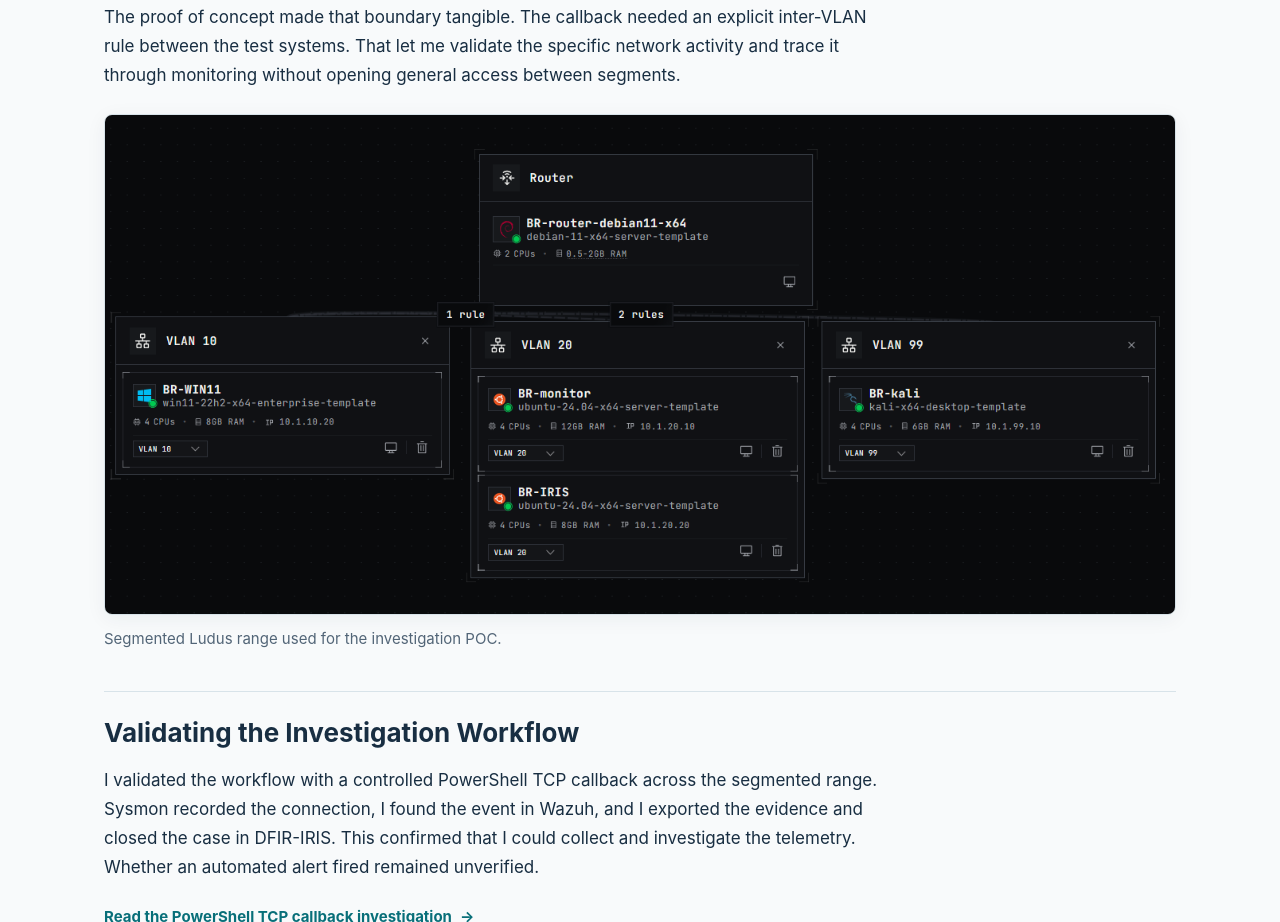
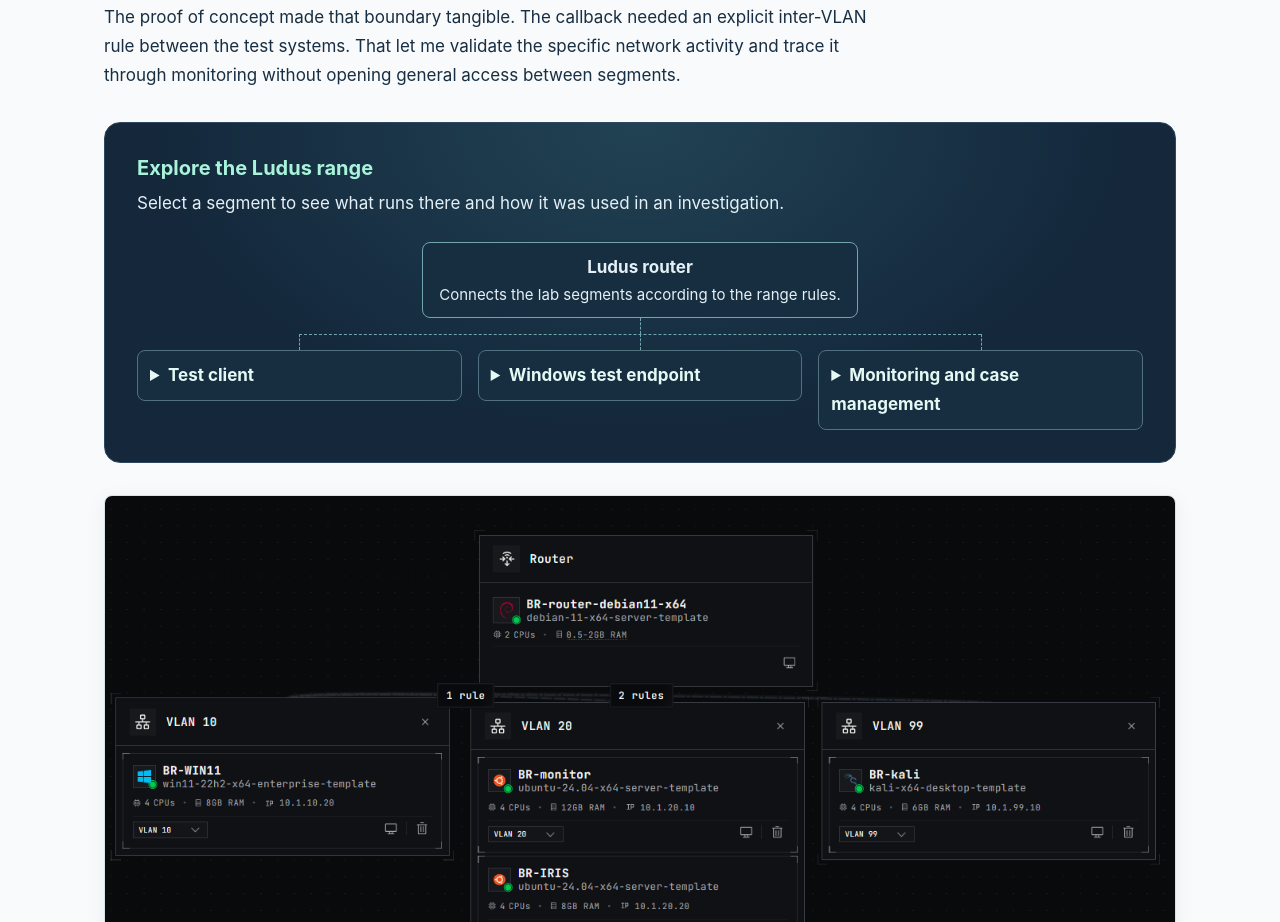
Before and after one commit to SLyzzed/cybersecurity-portfolio, an Astro site: page /cybersecurity-portfolio/projects/ludus in a window 1280 px wide. Shown: the part 2279-3201 px from the top of the page. Built offline with nearby package versions, Linux system fonts and the light colour scheme; Astro itself is replaced by a stand-in of ours.

Commit message:
Add interactive Ludus lab map

```diff
--- /dev/null
+++ b/src/components/LudusLabMap.astro
@@ -0,0 +1,160 @@
+---
+import { sitePath } from "../lib/content";
+
+const segments = [
+  {
+    title: "Test client",
+    systems: [{ name: "Kali Linux", role: "Generates controlled lab traffic and receives the test callback." }],
+    investigations: [
+      { title: "PowerShell TCP callback", slug: "powershell-tcp-callback" },
+      { title: "VAmPI API investigation", slug: "vampi-unauthorised-api-data-access" }
+    ]
+  },
+  {
+    title: "Windows test endpoint",
+    systems: [{ name: "Windows 11 + Sysmon", role: "Runs the controlled Windows test and records endpoint activity." }],
+    investigations: [{ title: "PowerShell TCP callback", slug: "powershell-tcp-callback" }]
+  },
+  {
+    title: "Monitoring and case management",
+    systems: [
+      { name: "Wazuh", role: "Collects lab telemetry and makes events searchable." },
+      { name: "DFIR-IRIS", role: "Holds investigation notes, evidence and timelines." }
+    ],
+    investigations: [
+      { title: "PowerShell TCP callback", slug: "powershell-tcp-callback" },
+      { title: "VAmPI API investigation", slug: "vampi-unauthorised-api-data-access" }
+    ]
+  }
+];
+---
+
+<section class="lab-map" aria-labelledby="ludus-map-title">
+  <h3 id="ludus-map-title">Explore the Ludus range</h3>
+  <p class="map-intro">Select a segment to see what runs there and how it was used in an investigation.</p>
+  <div class="map-router">
+    <strong>Ludus router</strong>
+    <span>Connects the lab segments according to the range rules.</span>
+  </div>
+
+  <div class="map-segments">
+    {segments.map(({ title, systems, investigations }) => (
+      <details class="map-segment">
+        <summary>{title}</summary>
+        <div class="map-node-content">
+          <dl>
+            {systems.map(({ name, role }) => (
+              <div>
+                <dt>{name}</dt>
+                <dd>{role}</dd>
+              </div>
+            ))}
+          </dl>
+          <ul aria-label="Related investigations">
+            {investigations.map(({ title, slug }) => (
+              <li><a href={sitePath(`/incident-investigations/${slug}/`)}>{title}</a></li>
+            ))}
+          </ul>
+        </div>
+      </details>
+    ))}
+  </div>
+</section>
+
+<style>
+  .lab-map {
+    --map-line: #72a6ac;
+    padding: clamp(18px, 4vw, 32px);
+    margin: 32px 0;
+    border: 1px solid #30485f;
+    border-radius: 16px;
+    background: radial-gradient(ellipse at top, #214354, #14273b 65%);
+    color: #e4f0f6;
+  }
+  .lab-map h3 { margin: 0 0 8px; color: #a9f3db; }
+  .map-intro { margin: 0 0 24px; }
+  .map-router {
+    width: fit-content;
+    max-width: 100%;
+    margin-inline: auto;
+    padding: 10px 16px;
+    border: 1px solid var(--map-line);
+    border-radius: 8px;
+    background: #172e41;
+    text-align: center;
+  }
+  .map-router strong, .map-router span { display: block; }
+  .map-router span { font-size: var(--font-size-small); }
+  .map-segments {
+    position: relative;
+    display: grid;
+    grid-template-columns: repeat(3, minmax(0, 1fr));
+    align-items: start;
+    gap: 16px;
+    padding-top: 32px;
+  }
+  .map-segments::before, .map-segments::after, .map-segment::before {
+    content: "";
+    position: absolute;
+    pointer-events: none;
+  }
+  .map-segments::before {
+    top: 0;
+    left: 50%;
+    height: 16px;
+    border-left: 1px dashed var(--map-line);
+  }
+  .map-segments::after {
+    top: 16px;
+    inset-inline: calc((100% - 32px) / 6);
+    border-top: 1px dashed var(--map-line);
+  }
+  .map-segment {
+    position: relative;
+    min-width: 0;
+    border: 1px solid #51717f;
+    border-radius: 8px;
+    background: #172e41;
+  }
+  .map-segment::before {
+    top: -17px;
+    left: 50%;
+    height: 16px;
+    border-left: 1px dashed var(--map-line);
+  }
+  .map-segment summary {
+    min-height: 44px;
+    padding: 10px 12px;
+    border-radius: 7px;
+    color: #e4f9f4;
+    cursor: pointer;
+    font-weight: 650;
+  }
+  .map-segment summary:hover, .map-segment[open] summary { background: #254958; }
+  .map-segment summary:focus-visible, .map-segment a:focus-visible { outline-color: #a9f3db; }
+  .map-node-content { padding: 8px 12px 12px; font-size: var(--font-size-small); }
+  .map-node-content dl, .map-node-content ul { margin: 0; }
+  .map-node-content dl div + div { margin-top: 10px; }
+  .map-node-content dt { font-weight: 650; }
+  .map-node-content dd { margin: 0; color: #c8dce8; }
+  .map-node-content ul { margin-top: 12px; padding-left: 18px; }
+  .map-node-content a { color: #a9f3db; }
+  @media (max-width: 720px) {
+    .map-router { margin-left: 0; text-align: left; }
+    .map-segments {
+      grid-template-columns: minmax(0, 1fr);
+      margin-left: 12px;
+      padding: 16px 0 0 16px;
+      border-left: 1px dashed var(--map-line);
+    }
+    .map-segments::before, .map-segments::after { display: none; }
+    .map-segment::before {
+      top: 22px;
+      left: -17px;
+      width: 16px;
+      height: 0;
+      border: 0;
+      border-top: 1px dashed var(--map-line);
+    }
+  }
+</style>
--- a/src/pages/projects/ludus.astro
+++ b/src/pages/projects/ludus.astro
@@ -1,4 +1,5 @@
 ---
+import LudusLabMap from "../../components/LudusLabMap.astro";
 import BaseLayout from "../../layouts/BaseLayout.astro";
 import { sitePath } from "../../lib/content";
 ---
@@ -36,6 +37,8 @@ import { sitePath } from "../../lib/content";
         <p>Segmentation was a security requirement for the design. If the test systems shared a flat network, they would have a direct path to each other without a deliberate routing decision. With separate segments, I can decide which traffic should cross those boundaries and keep unrelated paths closed. The distinction also makes it easier to reason about whether an event was produced by the exercise or by another system in the range.</p>
         <p>I designed the segmentation around recognised security practices, including limiting communication between systems to what they need. I also wanted the research environment isolated from my household network so that traffic from an exercise would stay away from personal devices and services. Household isolation was a design objective. The proof of concept verified the test traffic within the range, and I did not use it to verify the boundary with the household network.</p>
         <p>The proof of concept made that boundary tangible. The callback needed an explicit inter-VLAN rule between the test systems. That let me validate the specific network activity and trace it through monitoring without opening general access between segments.</p>
+
+        <LudusLabMap />
 
         <figure>
           <img src={sitePath("/images/poc_test/ludus/ludus-range-architecture.png")} alt="Ludus range architecture showing segmented attacker, victim, monitoring, and case-management systems." loading="lazy" />
```
